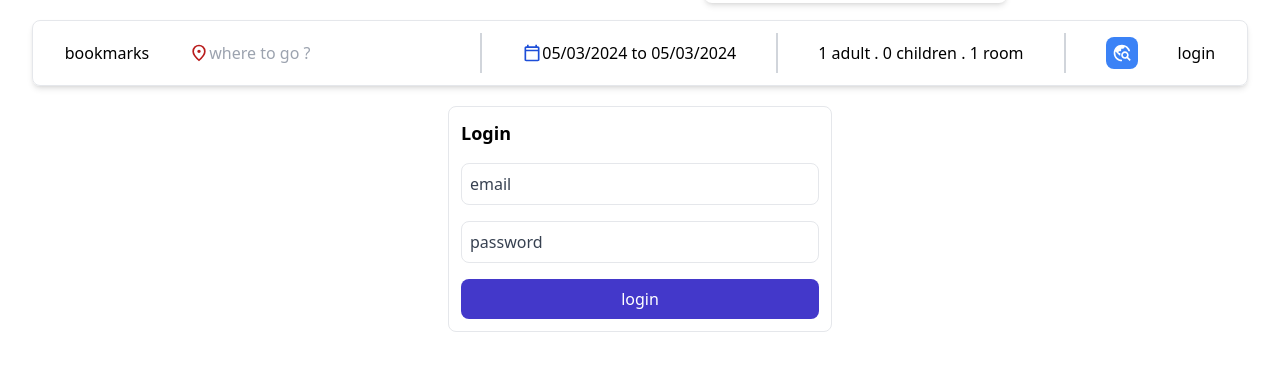
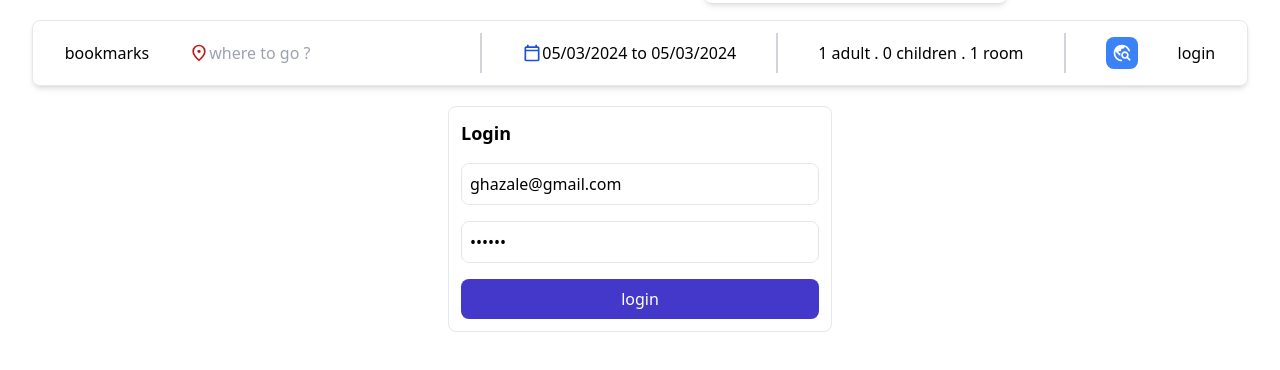
Before and after one commit to ghazaleaghaei/Hotel, a React (Vite) app: page /login in a window 1280 px wide. Shown: the top 370 px of the page. Built offline with nearby package versions, Linux system fonts and the light colour scheme; no server answers; data requests are answered from the project's data file.

Commit message:
commited by script

```diff
--- a/src/App.jsx
+++ b/src/App.jsx
@@ -17,10 +17,12 @@ import {
 } from "./Components/Exports"
 import HotelsProvider from "./Components/Context/HotelsProvider"
 import BookMarkProvider from "./Components/Context/BookMarkProvider"
+import AuthProvider from "./Components/Context/AuthProvider"
 
 function App() {
     return (
         <>
+            <AuthProvider>
                 <BookMarkProvider>
                     <HotelsProvider>
                         <Header />
@@ -39,6 +41,7 @@ function App() {
                         </Routes>
                     </HotelsProvider>
                 </BookMarkProvider>
+            </AuthProvider>
         </>
     )
 }
--- a/src/Components/Context/AuthProvider.jsx
+++ b/src/Components/Context/AuthProvider.jsx
@@ -1,14 +1,14 @@
-import { useContext, useReducer } from "react";
+import { createContext, useContext, useReducer } from "react";
 
-const AuthContext = useContext()
+const AuthContext = createContext()
 const initialState = {
     user: null,
     isAuthenticated: false
 }
 const fakeUser = {
     user: "ghazale",
-    email: " ghazale.ag@gmail.come",
-    password: 123456
+    email: "ghazale@gmail.com",
+    password: "123456"
 }
 
 function authReducer(state, action) {
@@ -25,9 +25,10 @@ function authReducer(state, action) {
     }
 }
 
-export default function AuthContextProvider({ children }) {
+export default function AuthProvider({ children }) {
     const [{ user, isAuthenticated }, dispatch] = useReducer(authReducer, initialState)
     function login(email, password) {
+        console.log(email, password)
         if (email === fakeUser.email && password === fakeUser.password)
             dispatch({ type: "login", payload: fakeUser })
     }
@@ -47,3 +48,7 @@ export default function AuthContextProvider({ children }) {
     )
 
 }
+
+export function useAuth() {
+    return useContext(AuthContext)
+}
--- a/src/Components/Header/Header.jsx
+++ b/src/Components/Header/Header.jsx
@@ -15,10 +15,12 @@ import {
 } from "../Exports"
 import {
     Link,
+    NavLink,
     createSearchParams,
     useNavigate,
     useSearchParams
 } from "react-router-dom";
+import { useAuth } from "../Context/AuthProvider";
 
 
 function Header() {
@@ -26,6 +28,7 @@ function Header() {
     const [destination, setDestination] = useState(searchParams.get("destination") || "")
     const [isOpen, setIsOpen] = useState(false)
     const [openDate, setOpenDate] = useState(false)
+    const { isAuthenticated, user, logout } = useAuth()
     const navigate = useNavigate()
     const [options, setOptions] = useState({
         adult: 1,
@@ -61,13 +64,18 @@ function Header() {
         })
     }
 
+    const logoutHandler = () => {
+        logout()
+        navigate("/")
+    }
+
     return (
         <>
             <section class="border rounded-lg w-[95%] max-w-7xl mx-auto my-5 px-2 py-3 shadow-md relative">
                 <div class="flex flex-nowrap w-full overflow-x-auto gap-2 lg:gap-10 items-center lg:justify-center">
-                    <Link to="/bookmarks">
+                    <NavLink to="/bookmarks">
                         bookmarks
-                    </Link>
+                    </NavLink>
                     <div class="flex">
                         <Location class="w-5 aspect-square fill-red-700" />
                         <input
@@ -107,9 +115,15 @@ function Header() {
                             <Search class="w-5 aspect-square fill-white" />
                         </button>
                     </div>
-                    <Link to="/login">
-                        login
-                    </Link>
+                    {isAuthenticated ?
+                        <div class="flex gap-4">
+                            <span>{user.user}</span>
+                            <button onClick={logoutHandler}>logout</button>
+                        </div> :
+                        <NavLink to="/login">
+                            login
+                        </NavLink>
+                    }
                 </div>
                 <OptionItems
                     handlerOptions={handlerOptions}
--- a/src/Components/Login/Login.jsx
+++ b/src/Components/Login/Login.jsx
@@ -1,13 +1,20 @@
-import { useState } from "react"
+import { useEffect, useState } from "react"
+import { useNavigate } from "react-router-dom"
+import { useAuth } from "../Context/AuthProvider"
 
 function Login() {
-    const [email, setEmail] = useState("")
-    const [password, setPassword] = useState("")
+    const [email, setEmail] = useState("ghazale@gmail.com")
+    const [password, setPassword] = useState("123456")
+    const { user, login, isAuthenticated } = useAuth()
+    const navigate = useNavigate()
     const submitHandler = (e) => {
         e.preventDefault()
-        setEmail("")
-        setPassword("")
+        if (email && password) login(email, password)
     }
+    console.log(user)
+    useEffect(() => {
+        if (isAuthenticated) navigate("/", { replace: true })
+    }, [isAuthenticated, navigate])
     return (
         <>
             <form
@@ -18,14 +25,14 @@ function Login() {
                     type="text"
                     value={email}
                     placeholder="email"
-                    class="p-2 rounded-lg outline-none placeholder:text-gray-700 border"
+                    class="p-2 rounded-lg outline-none placeholder:text-gray-500 border"
                     onChange={(e) => { setEmail(e.target.value) }}
                 />
                 <input
                     type="password"
                     value={password}
                     placeholder="password"
-                    class="p-2 rounded-lg outline-none placeholder:text-gray-700 border"
+                    class="p-2 rounded-lg outline-none placeholder:text-gray-500 border"
                     onChange={(e) => { setPassword(e.target.value) }}
                 />
                 <button
```
Lines whose indentation alone changed are shown as unchanged.
